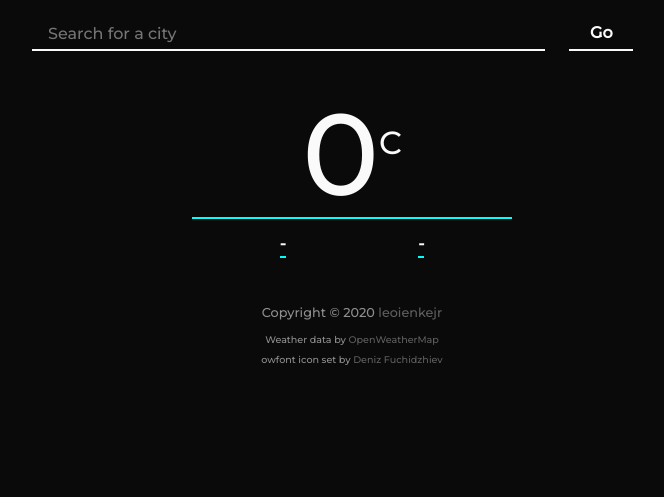
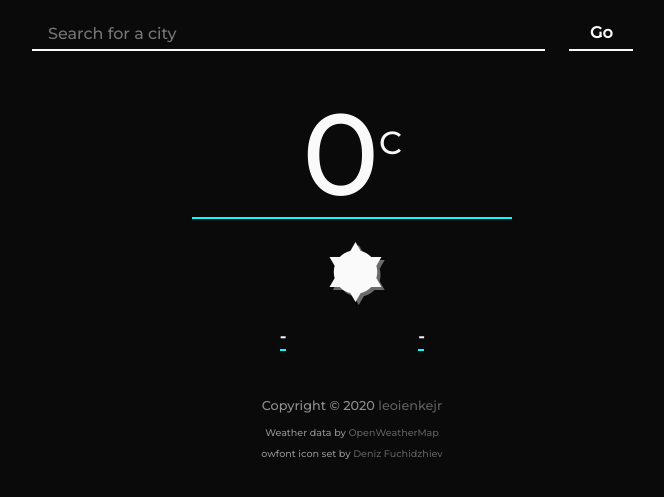
Before and after one commit to leoienkejr/simple-weather, a plain HTML site: page weathernow-frontend/index.html in a window 1280 px wide. Shown: the part 61-558 px from the top of the page, without its empty margins (288-952 px from the left). Drawn offline with nearby package versions, Linux system fonts and the light colour scheme; no server answers.

Commit message:
Fix #weather-icon position

```diff
--- a/weathernow-frontend/css/style.css
+++ b/weathernow-frontend/css/style.css
@@ -63,6 +63,7 @@ h1 {
 #card-top {
     width: 50%;
     margin: 0 auto;
+    text-align: center;
 }
 
 #card-top p {
--- a/weathernow-frontend/index.html
+++ b/weathernow-frontend/index.html
@@ -21,7 +21,7 @@
             <div id="main-card">
                 <div id="card-top">
                     <p id="temperature">0<span id="celsius-symbol-c">C</span></p>
-                    <i id="weather-icon" class=""></i>
+                    <i id="weather-icon" class="owf owf-800"></i>
                 </div>
                 <div id="card-bottom">
                     <p class="card-bottom-status"id="location">-</p>
```
